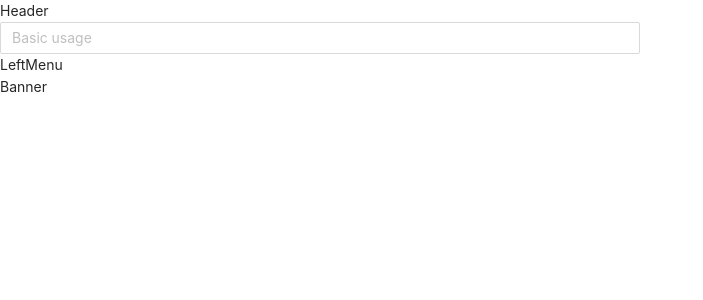
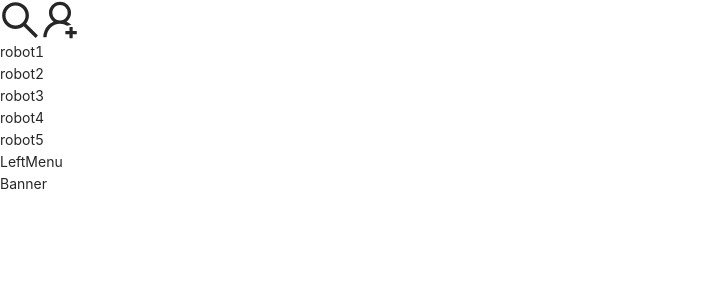
Before and after one commit to sh981013s/KakaoTalk, a React (Create React App) app: page / in a window 1280 px wide. Shown: the top 300 px of the page, without its empty margins (0-703 px from the left). Built offline with nearby package versions, Linux system fonts and the light colour scheme.

Commit message:
make structure

```diff
--- a/src/component/Header.js
+++ b/src/component/Header.js
@@ -1,9 +1,31 @@
-function Header() {
+import {CloseOutlined, SearchOutlined, UserAddOutlined} from "@ant-design/icons";
+import {Input} from "antd";
+import {useEffect, useState} from "react";
+import KakaoModal from "./common/KakaoModal";
+
+function Header(props) {
+    const [text, setText] = useState('');
+    const [showModal, setShowModal] = useState(false);
+
+    const [trigger, setTrigger] = useState(false);
+
+    useEffect(() => {
+        props.receive(text)
+    }, [text])
 
     return (
         <div>
-            Header
 
+            <SearchOutlined style={{fontSize: 40, cursor: 'pointer'}} onClick={() => setTrigger(!trigger)}/>
+            <UserAddOutlined style={{fontSize: 40}} onClick={()=>setShowModal(true)}/>
+            {trigger && <>
+                <Input placeholder="Basic usage" style={{width: '50%'}} onChange={(e) => {
+                    setText(e.target.value)
+                }}/>
+                <CloseOutlined onClick={() => setTrigger(false)} style={{cursor: 'pointer'}}/>
+            </>
+            }
+            <KakaoModal showModal={showModal} contents={'아 좋아'}/>
         </div>
     );
 }
--- /dev/null
+++ b/src/component/common/KakaoModal.js
@@ -0,0 +1,21 @@
+import Modal from "antd/es/modal/Modal";
+import {useEffect, useState} from "react";
+
+function KakaoModal(props) {
+    const [showModal, setShowModal] = useState(false);
+    const [contents, setContents] = useState('');
+    console.log(props.showModal,'showModal')
+
+    useEffect(()=>{
+        setShowModal(props.showModal)
+        setContents(props.contents)
+    },[props.showModal])
+
+    return (
+        <Modal title={<span>친구 추가</span>} visible={showModal} onOk={()=>setShowModal(false)} onCancel={()=>setShowModal(false)}>
+            {contents}
+        </Modal>
+    );
+}
+
+export default KakaoModal;
--- /dev/null
+++ b/src/component/contents/Friends.js
@@ -0,0 +1,41 @@
+import {useEffect, useState} from "react";
+
+function Friends(props) {
+
+    const [copyList, setCopyList] = useState([]);
+
+
+    const bowl = [
+        {name: 'robot1'},
+        {name: 'robot2'},
+        {name: 'robot3'},
+        {name: 'robot4'},
+        {name: 'robot5'},
+    ]
+
+    useEffect(()=>{
+        setCopyList([
+            {name: 'robot1'},
+            {name: 'robot2'},
+            {name: 'robot3'},
+            {name: 'robot4'},
+            {name: 'robot5'},
+        ])
+    },[])
+
+    useEffect(() => {
+       const resultData = bowl.filter((value)=> value.name.includes(props.searchText) )
+        setCopyList(resultData)
+    }, [props.searchText])
+
+
+    return (
+        <>
+
+
+            {copyList.map(value => <div>{value.name}</div>)}
+        </>
+    );
+}
+
+export default Friends;
--- a/src/contents/Friends.js
+++ /dev/null
@@ -1,46 +0,0 @@
-import {Input} from "antd";
-import {useEffect, useState} from "react";
-
-function Friends() {
-
-
-
-    const [text, setText] = useState('');
-    const [realList, setRealList] = useState([]);
-    const [copyList, setCopyList] = useState([]);
-
-
-    const ArrayList = [
-        {name: 'robot1'},
-        {name: 'robot2'},
-        {name: 'robot3'},
-        {name: 'robot4'},
-        {name: 'robot5'},
-    ];
-
-    useEffect(()=>{
-        console.log(':::')
-       setRealList(ArrayList);
-       // setCopyList(ArrayList);
-    },[])
-
-
-
-
-    useEffect(() => {
-        const resultData = copyList.filter(value => value.name.includes(text))
-        setRealList(resultData);
-    }, [text])
-
-
-    return (
-        <>
-            <Input placeholder="Basic usage" style={{width: '50%'}} onChange={(e) => {
-                setText(e.target.value)
-            }}/>
-            {realList.map(value => <div>{value.name}</div>)}
-        </>
-    );
-}
-
-export default Friends;
--- a/src/page/MainPage.js
+++ b/src/page/MainPage.js
@@ -1,16 +1,23 @@
 import Banner from "../component/Banner";
-import Friends from "../contents/Friends";
+import Friends from "../component/contents/Friends";
 import LeftMenu from "../component/LeftMenu";
 import Header from "../component/Header";
+import {useState} from "react";
 
 
 function MainPage() {
+
+    const [searchText, setSearchText] = useState('');
+
+    const receive = (props) => {
+        setSearchText(props);
+    }
+
     return (
-
         <>
             <div>
-                <Header/>
-                <Friends/>
+                <Header receive={receive}/>
+                <Friends searchText={searchText}/>
             </div>
             <LeftMenu/>
 
```
Also changed, not shown: src/component/contents/Chats.js (renamed from src/contents/Chats.js), src/component/contents/More.js (renamed from src/contents/More.js).
